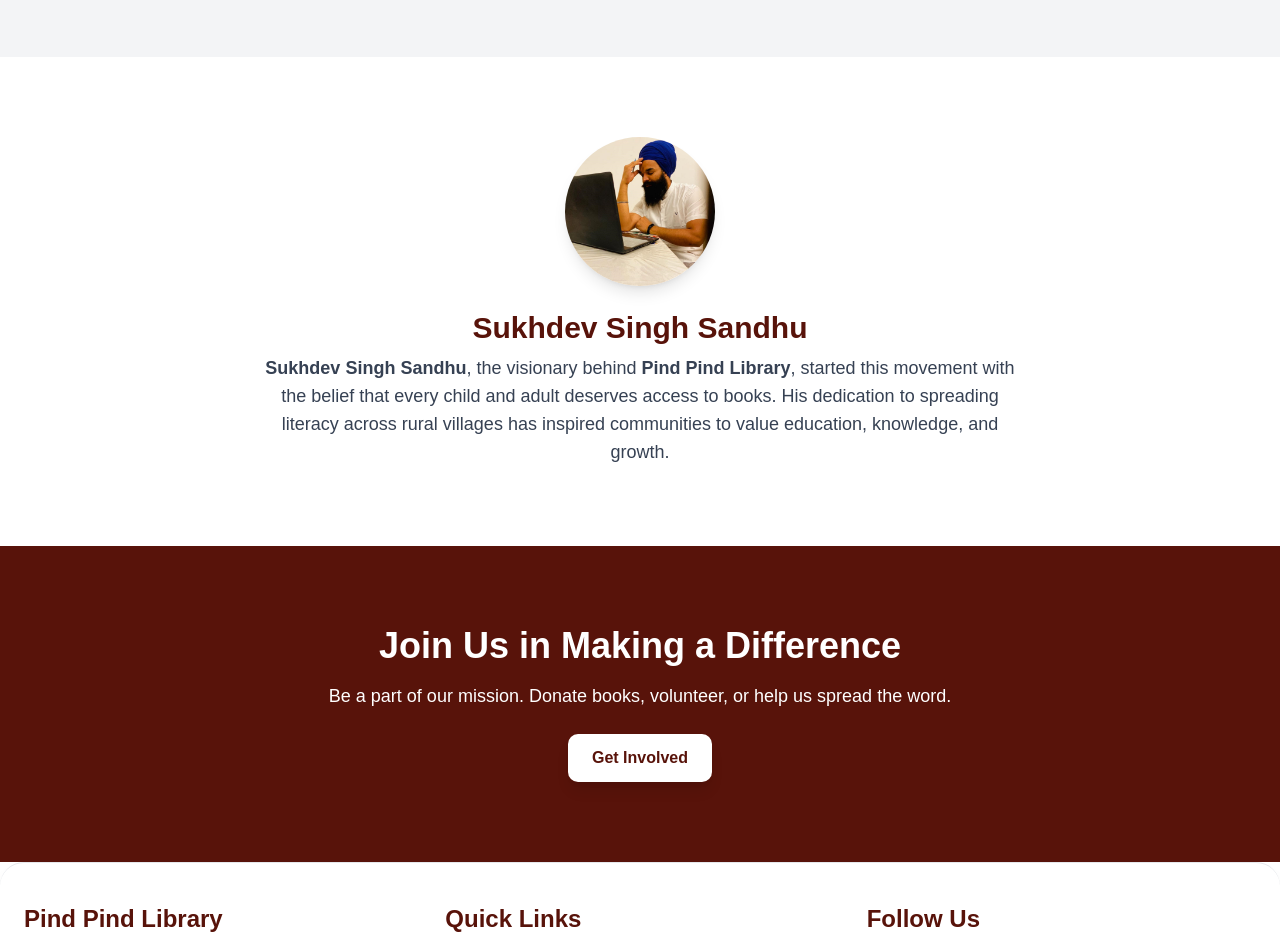
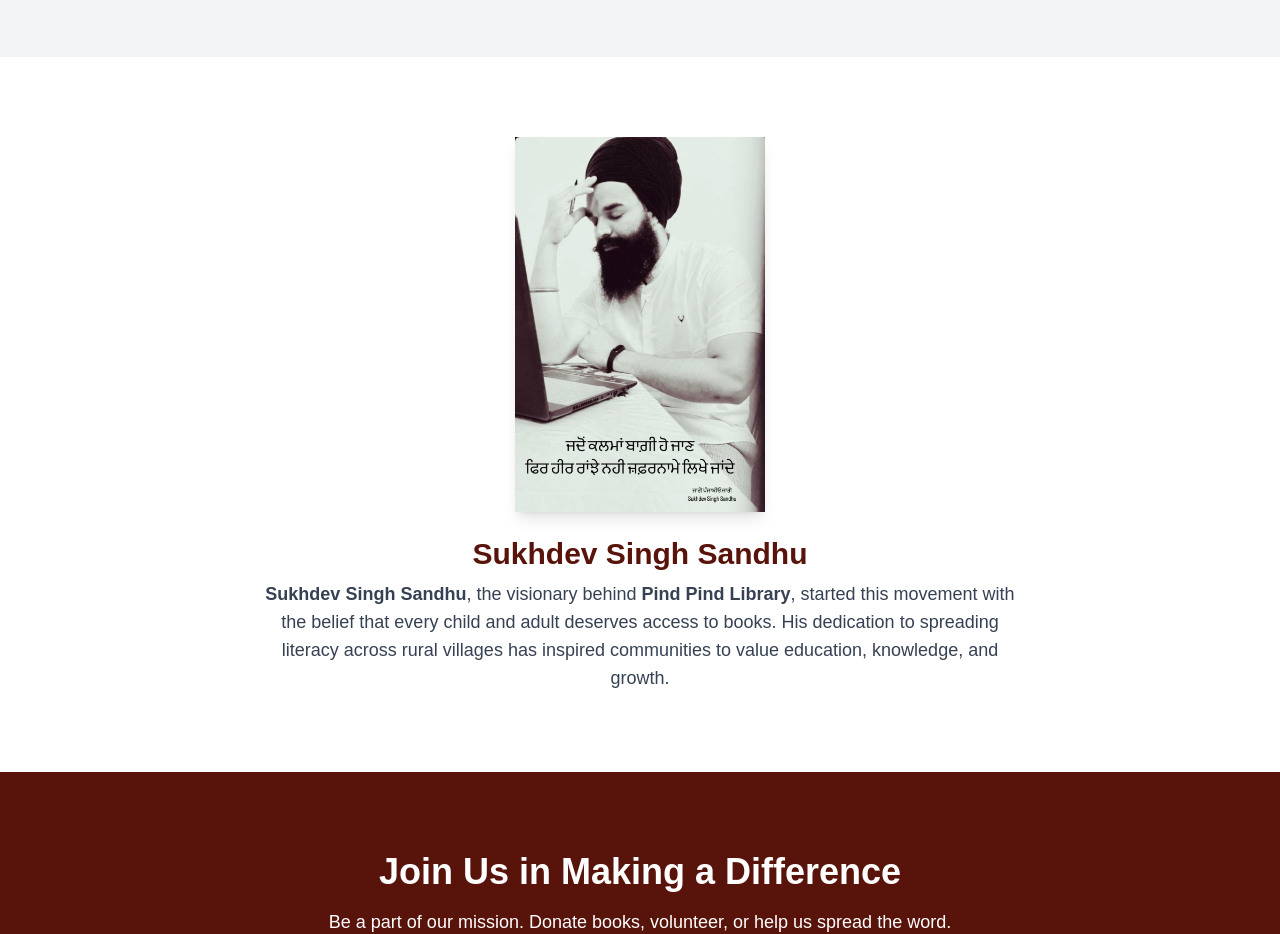
Before and after one commit to Noctua-webworks/pind-pind-library, a Next.js app: page /about in a window 1280 px wide. Shown: the part 1960-2894 px from the top of the page. Built offline with nearby package versions, Linux system fonts and the light colour scheme; a web font is replaced by a local one.

Commit message:
founder image change

```diff
--- a/src/components/AboutUs.jsx
+++ b/src/components/AboutUs.jsx
@@ -141,11 +141,12 @@ export default function AboutUs() {
           className="container mx-auto text-center max-w-3xl"
         >
           <Image
-            src="/images/founder2.jpeg"
-            width={150}
-            height={150}
+            src="/images/founder3.jpeg"
+            width={250}
+            height={250}
             alt="Sukhdev Singh Sandhu"
-            className="mx-auto mb-6 rounded-full shadow-lg"
+            className="mx-auto mb-6 shadow-lg"
+            // className="mx-auto mb-6 rounded-full shadow-lg"
           />
           <h2 className="text-3xl font-bold text-[#58130a] mb-2">
             Sukhdev Singh Sandhu
```
Also changed, not shown: public/images/founder3.jpeg (added).
